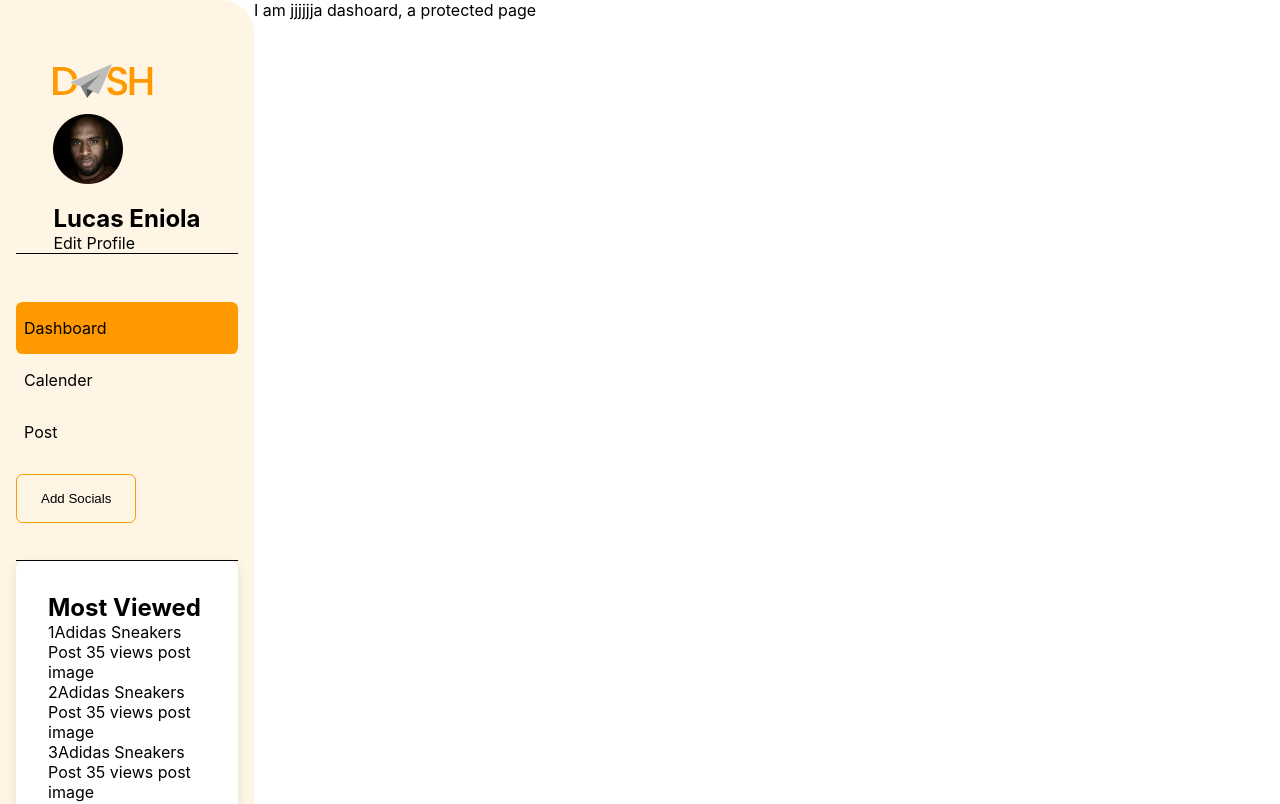
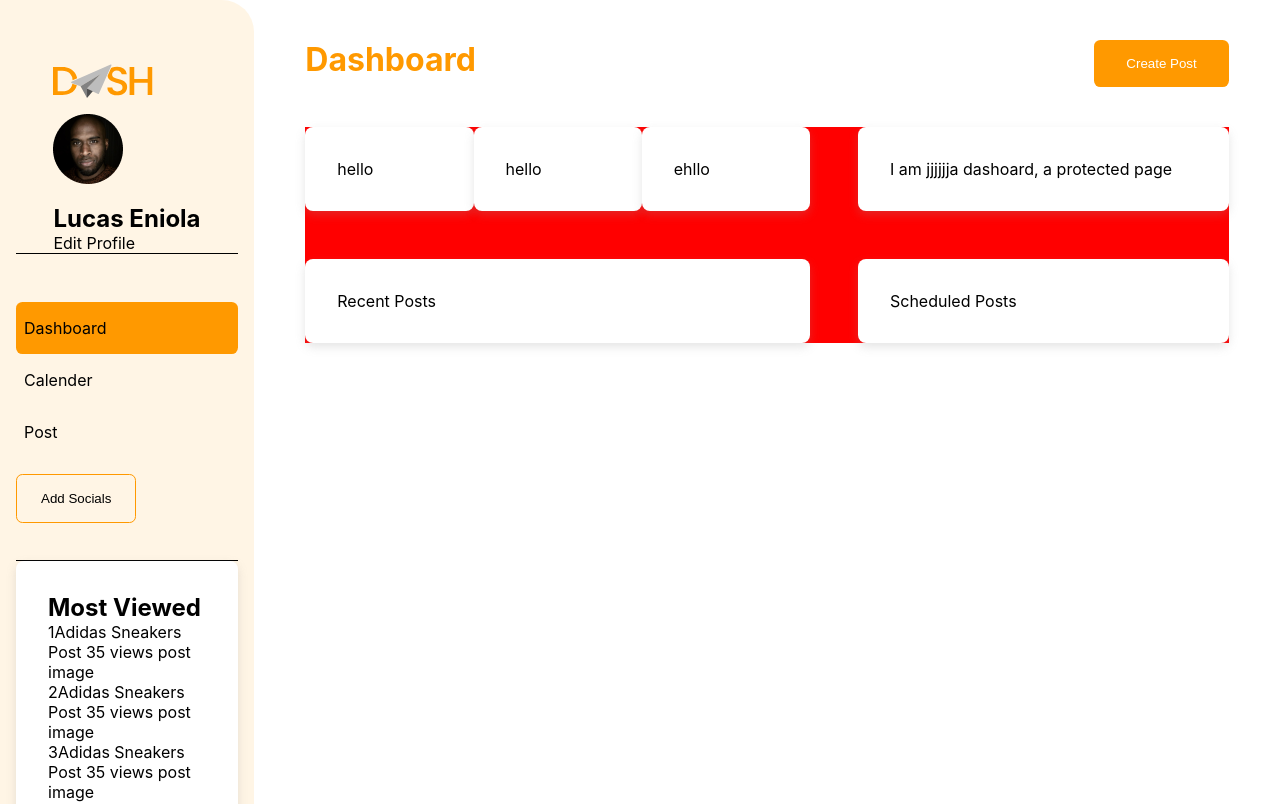
Before and after one commit to t-bello7/dash, a Next.js app: page /dashboard in a window 1280 px wide. Shown: the top 804 px of the page. Built offline with nearby package versions, Linux system fonts and the light colour scheme.

Commit message:
- add width props to card item - add dynamic header to searchBar - add create-Post page - add layout to dashboard index page

```diff
--- a/component/CardItem.js
+++ b/component/CardItem.js
@@ -1,7 +1,6 @@
 import styles from '../styles/CardItem.module.css'
 
 const CardItem = ({children , width}) => {
-  console.log(width)
   return (
   <div className={styles.card__container} style={{width: width}} >
     {children}
--- a/component/DashboardLayout.js
+++ b/component/DashboardLayout.js
@@ -1,12 +1,32 @@
 import React from "react";
 import SideNav from "./SideNav";
 import styles from "../styles/DashboardLayout.module.css"
+import SearchBar from "./SearchBar";
+import { useRouter } from 'next/router';
 
-const DashboardLayout = ({ children }) => (
+
+
+const DashboardLayout = ({ children }) => {
+  const router =  useRouter()
+  let title;
+
+  if(router.pathname === '/dashboard'){
+    title = 'Dashboard'
+  } else if( router.pathname === '/dashboard/post'){
+    title = 'Post'
+  } else if (router.pathname === '/dashboard/calender') {
+    title = 'Calender'
+  } else {
+    title = 'Create Post'
+  }
+  return (
   <div className={styles.dashboard__container}>
     <SideNav/>
-    {children}
+    <div>
+        <SearchBar title={title}/>
+       {children}
+    </div>
  </div>
-);
+)};
 
 export default DashboardLayout;
--- a/component/SearchBar.js
+++ b/component/SearchBar.js
@@ -1,8 +1,13 @@
+import styles from '../styles/SearchBar.module.css'
+import { useRouter } from 'next/router';
+
 const SearchBar = ({title}) =>{
+  const router = useRouter();
+
     return (
-        <div>
+        <div className={styles.searchbar__container}>
             <h1> {title}</h1>
-            <button> Create Post </button>
+            <button className='btn-primary' onClick={() => router.push('/dashboard/create-post')}> Create Post </button>
         </div>
     )
 }
--- a/pages/dashboard/index.js
+++ b/pages/dashboard/index.js
@@ -1,35 +1,35 @@
-import { useSession } from "next-auth/react";
-import { useState, useEffect } from "react";
 import DashboardLayout from "../../component/DashboardLayout";
+import styles from '../../styles/DashboardHome.module.css'
+import CardItem from "../../component/CardItem";
 
 const DashboardHome = () => {
-  // const {data: session} = useSession()
-  // const [content, setContent] = useState();
+   return (
+    <DashboardLayout>
+      <main className={styles.home__container}>
+        <div className="flex">
+          <CardItem>
+            hello
+          </CardItem>
+          <CardItem>
+            hello
+          </CardItem>
+          <CardItem>
+            ehllo
+          </CardItem>
+        </div>
 
-  // useEffect(() => {
-  //   const fetchData = async() => {
-  //     const res = await fetch("/api/dashboard/index");
-  //     const json = await res.json();
+        <CardItem width="100%">
+          I am jjjjjja dashoard, a protected page
+        </CardItem>
 
-  //     if(json.content){
-  //       setContent(json.content)
-  //     }
-  //   }
-  // }, [session])
+        <CardItem width="100%">
+          Recent Posts
+        </CardItem>
 
-  // // if (typeof window !== "undefined" && loading) return null;
+        <CardItem width="100%">
+          Scheduled Posts
+        </CardItem>
 
-  // if(!session){
-  //   return (
-  //     <main>
-  //       <h1> You are not signed in, Please Sign in</h1>
-  //     </main>
-  //   )
-  // }
-  return (
-    <DashboardLayout>
-      <main>
-        I am jjjjjja dashoard, a protected page
       </main>
     </DashboardLayout>
   )
--- /dev/null
+++ b/styles/DashBoardHome.module.css
@@ -0,0 +1,7 @@
+.home__container {
+    display: grid;
+    grid-template-columns: 50ch 1fr;
+    grid-template-rows: 1fr 1fr;
+    gap: 3rem;
+    background-color: red;
+}
--- a/styles/DashboardLayout.module.css
+++ b/styles/DashboardLayout.module.css
@@ -2,3 +2,7 @@
     display: grid;
     grid-template-columns: 254px 1fr;
 }
+
+.dashboard__container > :last-child{
+    padding-inline: 5%;
+}
--- /dev/null
+++ b/styles/SearchBar.module.css
@@ -0,0 +1,9 @@
+.searchbar__container{
+    margin-block: 5vh;
+    display: flex;
+    justify-content: space-between;
+}
+
+.searchbar__container > :first-child{
+    color: var(--clr-secondary);
+}
```
Also changed, not shown: pages/dashboard/create-post.js (added, +13 -0 lines).
